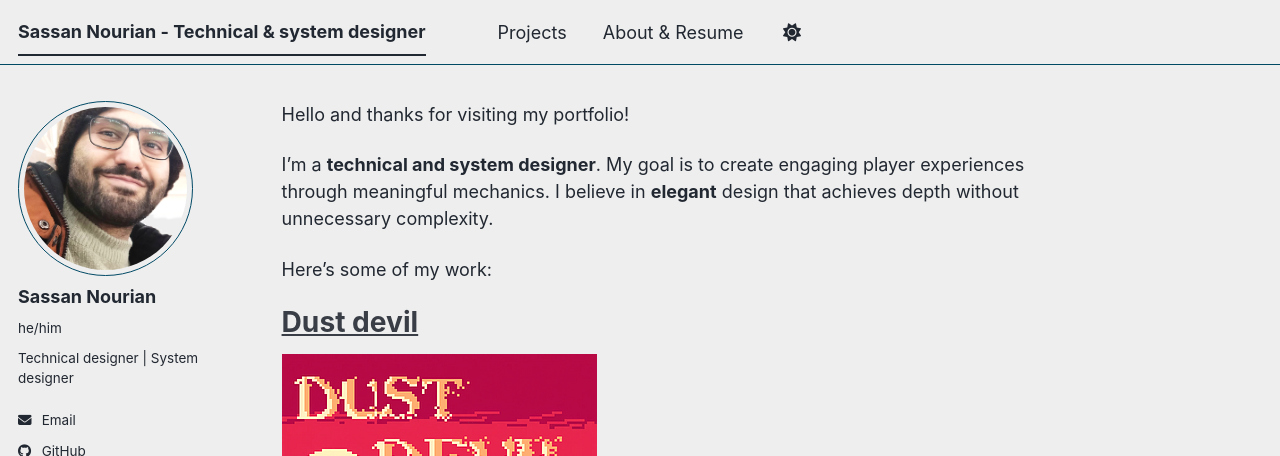
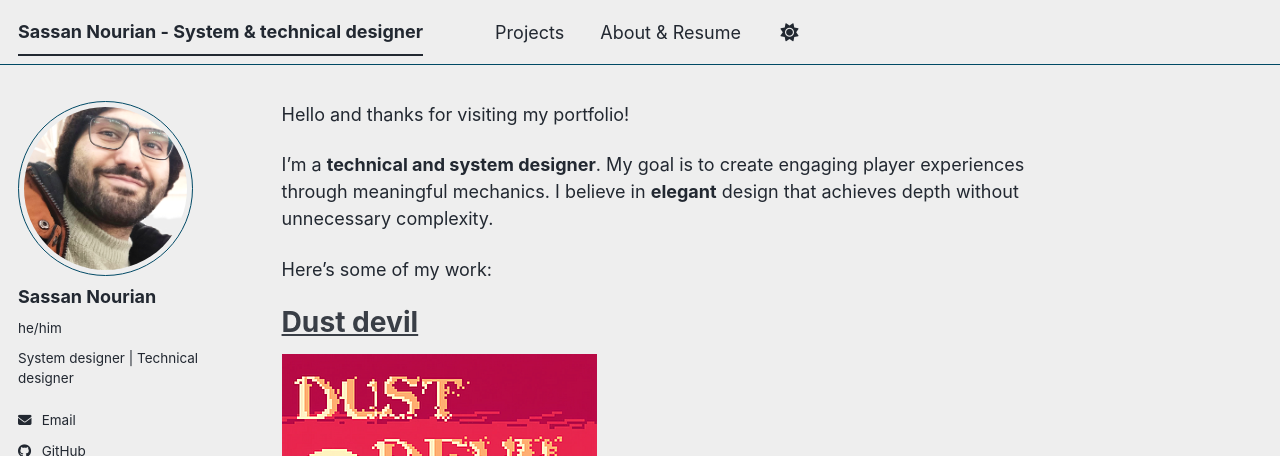
Before and after one commit to SassanTheDev/SassanTheDev.github.io, a Jekyll site: the page built from _pages/main.md, in a window 1280 px wide. Shown: the top 456 px of the page. Built offline with Jekyll 4.4.1, drawn with Linux system fonts in a browser that asks for light colours; a style sheet for code colours, icons or effects is not loaded.

```diff
--- a/_config.yml
+++ b/_config.yml
@@ -9,7 +9,7 @@
 # Basic Site Settings
 locale                   : "en-US"
 site_theme               : "air" # The available themes options are "default", "air", "sunrise", "mint", "dirt" and "contrast"
-title                    : "Sassan Nourian - Technical & system designer"
+title                    : "Sassan Nourian - System & technical designer"
 title_separator          : "-"
 name                     : &name "Sassan Nourian"
 description              : &description "Sassan Nourian's portfolio (Game designer)"   # Update this with a general description of your site, this is the default if not overridden by a page
@@ -26,7 +26,7 @@ author:
   avatar           : "profile.png"
   name             : "Sassan Nourian"
   pronouns         : "he/him"
-  bio              : "Technical designer | System designer"
+  bio              : "System designer | Technical designer"
   location         : #"Earth"
   employer         : #"Red Brick University"
   uri              : # URL
```
